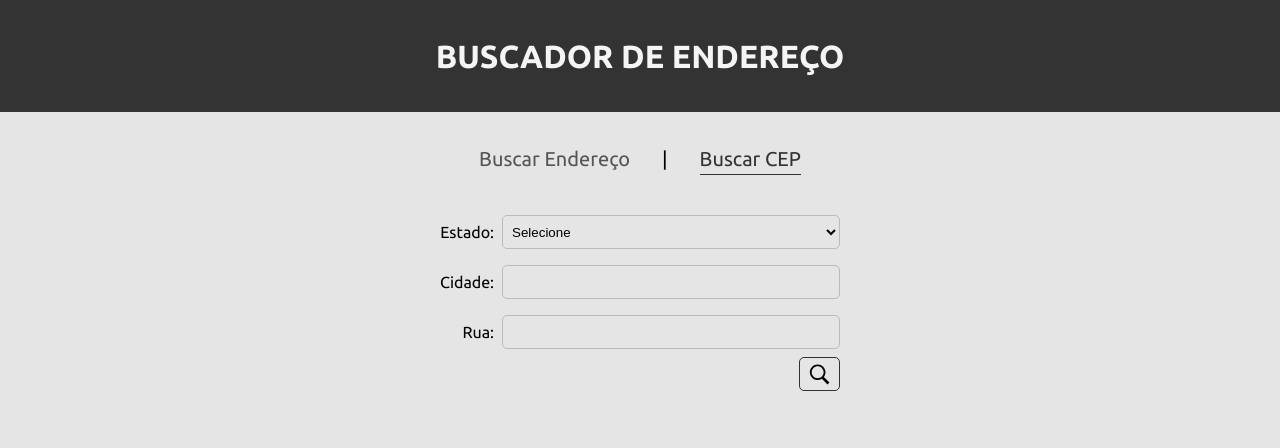
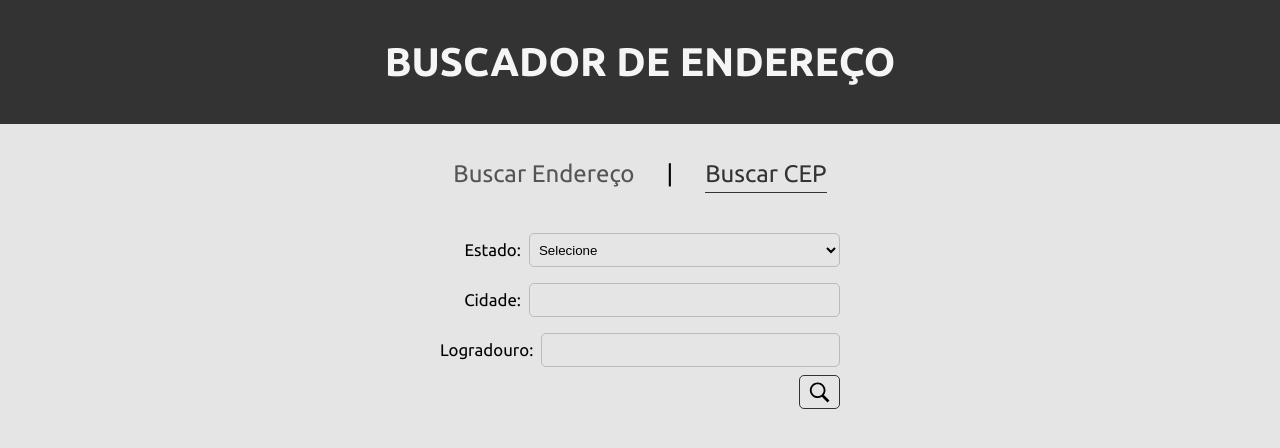
Before and after one commit to camilafbc/react-buscador-de-endereco, a React (Vite) app: page /buscar-cep in a window 1280 px wide. Shown: the top 448 px of the page. Built offline with nearby package versions, Linux system fonts and the light colour scheme.

Commit message:
atualizações de estilo

```diff
--- a/src/components/Address.jsx
+++ b/src/components/Address.jsx
@@ -13,7 +13,7 @@ function Address({ children }) {
               <th>CEP</th>
               <th>Localidade</th>
               <th>Bairro</th>
-              <th>LOGRADOURO</th>
+              <th>Logradouro</th>
             </tr>
           </thead>
           <tbody>
--- a/src/pages/Home.jsx
+++ b/src/components/RootLayout.jsx
@@ -1,6 +1,6 @@
 import { Link, Outlet, useLocation } from "react-router-dom";
 
-function Home() {
+function RootLayout() {
 
   const { pathname } = useLocation()
 
@@ -17,4 +17,4 @@ function Home() {
   );
 }
 
-export default Home;
+export default RootLayout;
--- a/src/components/SearchAddressForm/SearchAddressForm.jsx
+++ b/src/components/SearchAddressForm/SearchAddressForm.jsx
@@ -18,16 +18,14 @@ function SearchAddressForm({ onSubmit }) {
           placeholder="CEP"
           {...register("cep", {
             required: true,
-            minLength: 8,
-            pattern: /[0-9]/
+            pattern: /^\d{8}$/
           })}
         />
-        {errors?.cep?.type === "required" && <span>Campo obrigatório</span>}
-        {errors?.cep?.type === "minLength" && (
-          <span>CEP deve conter 8 caracteres</span>
-        )}
+        {errors?.cep?.type === "required" &&
+          <span>Campo obrigatório</span>
+        }
         {errors?.cep?.type === "pattern" && (
-          <span>CEP deve conter apenas números</span>
+          <span>CEP deve conter 8 caracteres numéricos</span>
         )}
       </div>
       <button type="submit">
--- a/src/components/SearchAddressForm/style.css
+++ b/src/components/SearchAddressForm/style.css
@@ -1,6 +1,8 @@
 .searchAdd_form {
-  margin: 0 auto 2rem;
-  width: 300px;
+  margin: 1rem auto 3rem;
+  /* width: 300px; */
+  width: 90%;
+  max-width: 400px;
   display: flex;
   align-items: center;
   gap: 1rem;
@@ -16,9 +18,9 @@
   margin-right: 0.5rem;
 }
 
-.searchZC_form > button {
+/* .searchZC_form > button {
   align-self: self-end;
-}
+} */
 
  /* .searchAdd_form > .form_group {
   display: flex;
--- a/src/components/SearchZipCodeForm/SearchZipCodeForm.jsx
+++ b/src/components/SearchZipCodeForm/SearchZipCodeForm.jsx
@@ -82,7 +82,7 @@ function SearchZipCodeForm({ onSubmit, onChange }) {
       </div>
 
       <div>
-        <label htmlFor="logradouro">Rua:</label>
+        <label htmlFor="logradouro">Logradouro:</label>
         <div className="input_group">
           <input
             className={errors?.logradouro && "input-error"}
--- a/src/components/SearchZipCodeForm/style.css
+++ b/src/components/SearchZipCodeForm/style.css
@@ -13,13 +13,17 @@
 }
 
 .searchZC_form > div > label {
-  width: 4rem;
+  width: 6.5rem;
   height: 34px;
   margin-right: 0.5rem;
   display: flex;
   justify-content: end;
   align-items: center;
   align-self: baseline;
+}
+
+.searchZC_form > button {
+  align-self: self-end;
 }
 
 input, select {
--- a/src/hooks/useZipCode.js
+++ b/src/hooks/useZipCode.js
@@ -22,7 +22,7 @@ const useZipCode = () => {
     )
       .then((result) => {
         if (result.length === 0) {
-          setResultado("none");
+          setResultado("error");
         } else {
           setResultado(result);
         }
--- a/src/index.css
+++ b/src/index.css
@@ -35,7 +35,7 @@ body {
   display: flex;
   justify-content: center;
   gap: 2rem;
-  margin: 2rem 0;
+  margin: 2rem 0.25rem;
   font-size: 1.25rem;
 }
 
@@ -73,6 +73,11 @@ button > img {
   width: 23px;
 }
 
+button:active {
+  transform: scale(0.9);
+  transition: 0.4s;
+}
+
 .address {
   width: 90%;
   max-width: 400px;
@@ -80,6 +85,8 @@ button > img {
 }
 
 table {
+  width: 98%;
+  max-width: 700px;
   margin: 2rem auto;
 }
 
@@ -98,6 +105,10 @@ td {
   padding: 0.25rem;
 }
 
+.table_container {
+  overflow-x: auto;
+}
+
 .input_group {
   display: flex;
   flex-direction: column;
@@ -105,12 +116,30 @@ td {
 }
 
 .input_group > span {
-  margin-top: 0.25rem;
+  margin-top: 0.125rem;
   text-align: left;
   font-size: 0.875rem;
+  color: rgb(255, 72, 72);
 }
 
 .input-error {
-  /* outline: 1px solid rgb(255, 72, 72); */
-  border-color: rgb(255, 72, 72);
+  outline: 1px solid rgb(255, 72, 72);
+  /* border-color: rgb(255, 72, 72); */
 }
+
+
+/* RESPONSIVIDADE */
+
+@media(min-width: 768px){
+  .layout_container > h1 {
+    font-size: 2.5rem;
+  }
+
+  .link_container {
+    font-size: 1.5rem;
+  }
+
+  label {
+    font-size: 1.05rem;
+  }
+}
--- a/src/pages/SearchAddress.jsx
+++ b/src/pages/SearchAddress.jsx
@@ -19,6 +19,7 @@ function SearchAddress() {
       {resultado === "erro" ? (
         <p>CEP não encontrado!</p>
       ) : resultado ? (
+       <div className="table_container">
          <Address>
             <AddressTableRow
               cep={resultado.cep}
@@ -27,6 +28,7 @@ function SearchAddress() {
               logradouro={resultado.logradouro}
             />
           </Address>
+       </div>
       ) : (
         ""
       )}
--- a/src/pages/SearchZipCode.jsx
+++ b/src/pages/SearchZipCode.jsx
@@ -8,18 +8,17 @@ function SearchZipCode() {
   const {  resultado, handleChange, handleSearch } = useZipCode()
 
   const onSubmit = (data) => {
-    console.log(data)
     handleSearch(data.estado, data.cidade, data.logradouro)
   }
 
   return (
-    <div>
+    <>
       <SearchZipCodeForm
         onSubmit={onSubmit}
         onChange={handleChange}
       />
-      <div>
-        {resultado === "none" || resultado == "error" ? (
+      <div className="table_container">
+        {resultado == "error" ? (
           <p>Nenhum resultado encontrado!</p>
         ) : resultado ? (
           <Address>
@@ -37,7 +36,7 @@ function SearchZipCode() {
           ""
         )}
       </div>
-    </div>
+    </>
   );
 }
 
```
Also changed, not shown: src/router.jsx (+5 -5 lines). Lines whose indentation alone changed are shown as unchanged.
